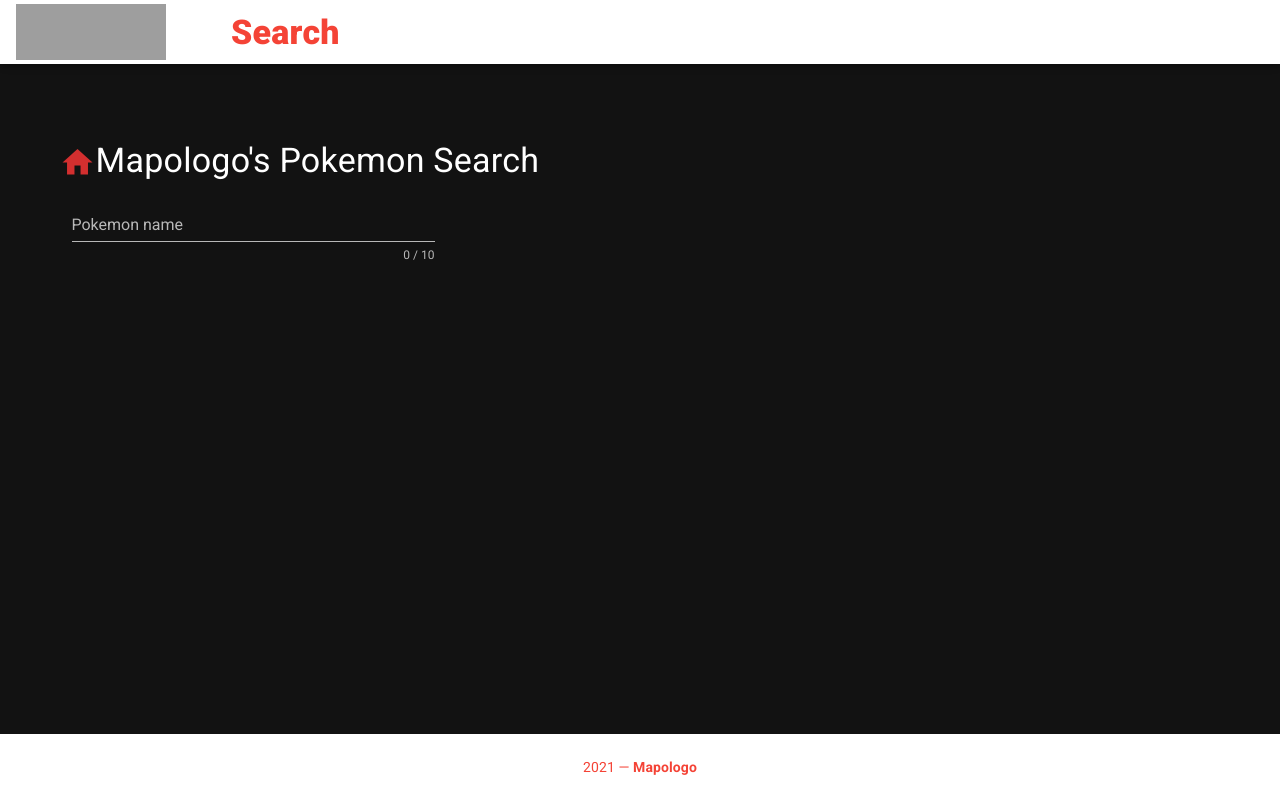
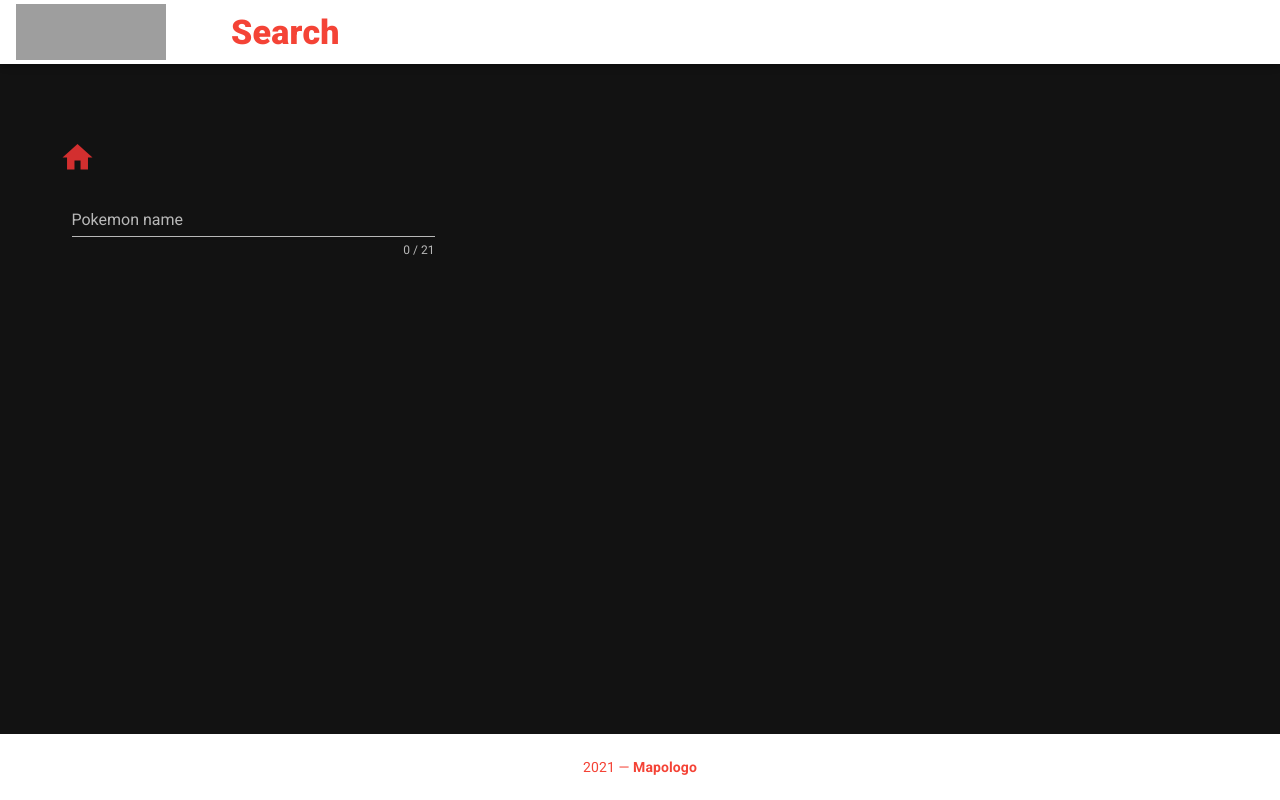
Before and after one commit to map0logo/mapologo-pokeapi, a Django app: page / in a window 1280 px wide. Run offline with Django 3.2, Linux system fonts and the light colour scheme; some libraries are stand-ins or nearby versions; grey boxes are pictures that could not be loaded.

Commit message:
Change search text counter according with max pokemon name length.

```diff
--- a/pokemap/templates/home.html
+++ b/pokemap/templates/home.html
@@ -5,13 +5,13 @@
         <v-icon large color="red darken-2">
             mdi-home
         </v-icon>
-    </a>Mapologo's Pokemon Search
+    </a>
 </div>
 <v-form v-model="valid" action="{% url 'search_results' %}" method="get">
     <v-container>
         <v-row>
             <v-col cols="12" md="4">
-                <v-text-field v-model="pokemonname" :rules="nameRules" :counter="10" label="Pokemon name" required
+                <v-text-field v-model="pokemonname" :rules="nameRules" :counter="21" label="Pokemon name" required
                     name="q" placeholder="Search..."></v-text-field>
             </v-col>
         </v-row>
```
